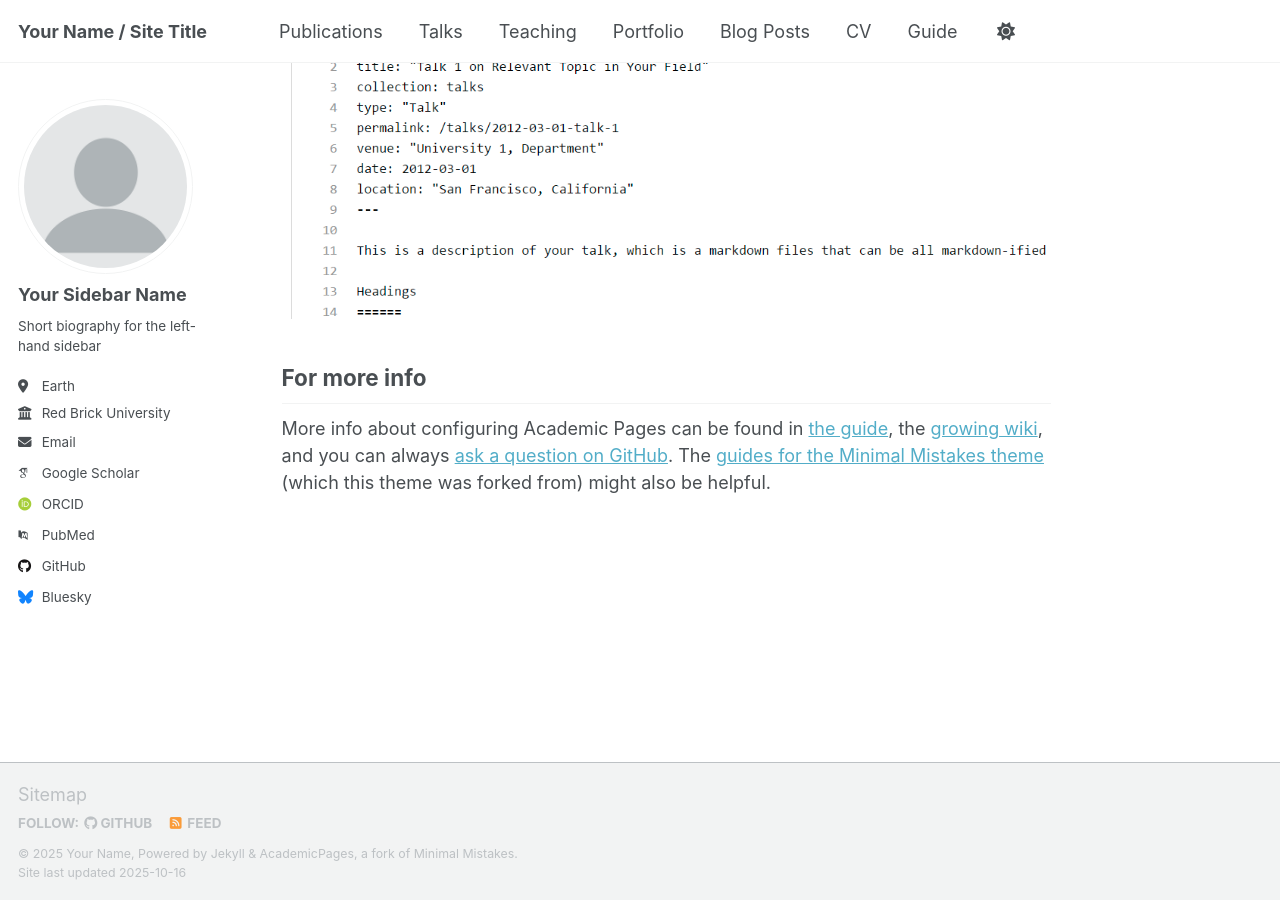
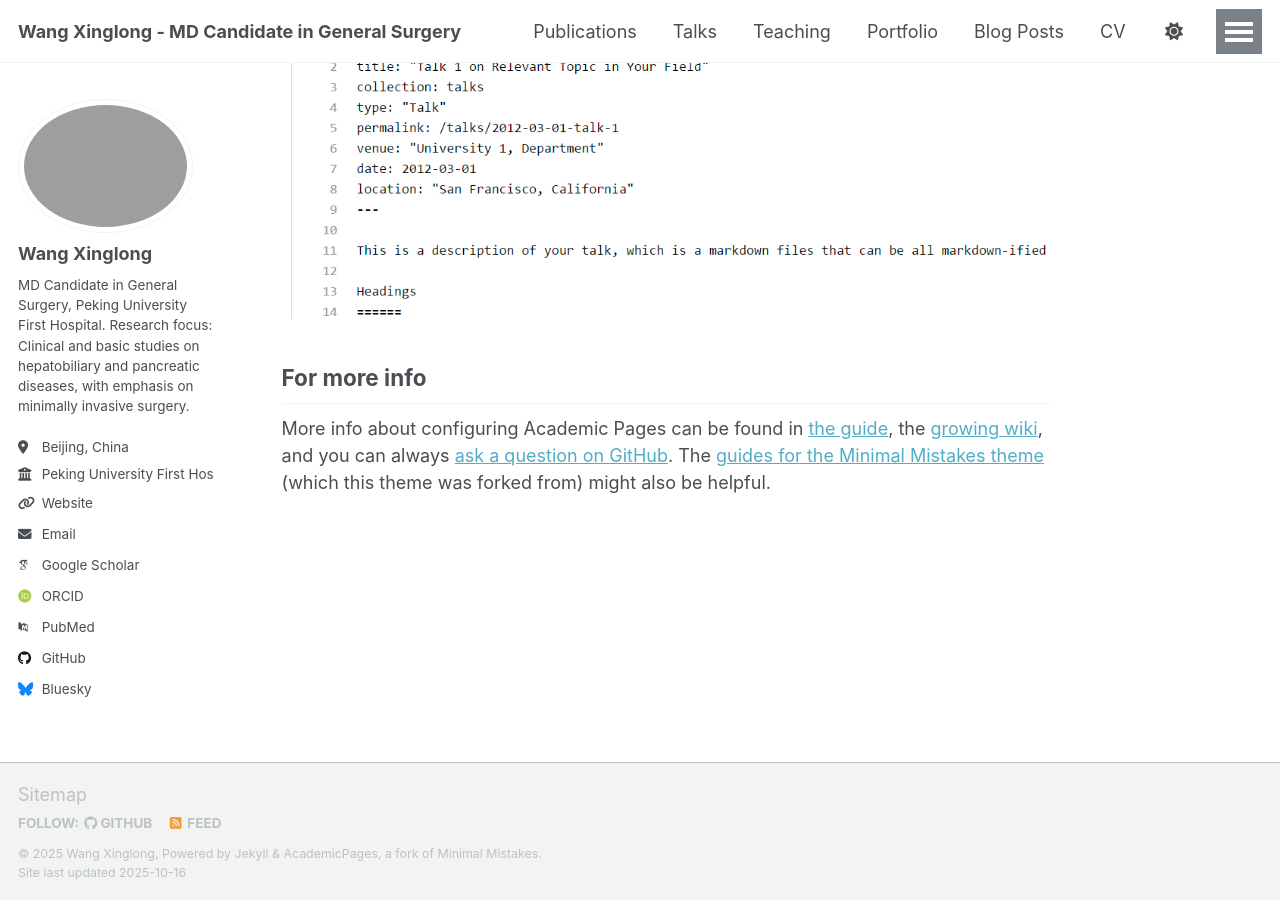
Before and after one commit to wxl9963/wxl9963.github.io, a Jekyll site: the page built from _pages/about.md, in a window 1280 px wide and 900 px high, scrolled down 3436 px. Built offline with Jekyll 4.4.1, drawn with Linux system fonts in a browser that asks for light colours; some web fonts are replaced; a script that is not in the unit is left out.

Commit message:
Update _config.yml

```diff
--- a/_config.yml
+++ b/_config.yml
@@ -9,28 +9,28 @@
 # Basic Site Settings
 locale                   : "en-US"
 site_theme               : "default" # Currently available options are "default", "air"
-title                    : "Your Name / Site Title"
+title                    : "Wang Xinglong - MD Candidate in General Surgery"
 title_separator          : "-"
-name                     : &name "Your Name"
-description              : &description "Your Name's academic portfolio"   # Update this with a general description of your site, this is the default if not overridden by a page
-url                      : https://academicpages.github.io # The base hostname & protocol for your site e.g. "https://[your GitHub username].github.io",
+name                     : &name "Wang Xinglong"
+description              : &description "Academic portfolio of Wang Xinglong, focusing on hepatobiliary and pancreatic surgery research"   # Update this with a general description of your site, this is the default if not overridden by a page
+url                      : https://wxl9963.github.io # The base hostname & protocol for your site e.g. "https://[your GitHub username].github.io",
                                                            # or if you already have some other page hosted on Github then use "https://[your GitHub username].github.io/[Your Repo Name]"
 baseurl                  : "" # the subpath of your site, e.g. "/blog"
-repository               : "academicpages/academicpages.github.io"
+repository               : "wxl9963/wxl9963.github.io"
 
 # Site Author - The following control what appear as part of the author content on the side bar.
 #               If a field is blank the icon and link will not appear, otherwise it will be shown.
 #               Additional customization can be done by editing /_includes/author-profile.html
 author:
   # Biographic information
-  avatar           : "profile.png"
-  name             : "Your Sidebar Name"
-  pronouns         : # example: "she/her"
-  bio              : "Short biography for the left-hand sidebar"
-  location         : "Earth"
-  employer         : "Red Brick University"
-  uri              : # URL
-  email            : "none@example.org"
+  avatar           : "../images/ZP_wxl.png"
+  name             : "Wang Xinglong"
+  pronouns         : # example: "he/him"
+  bio              : "MD Candidate in General Surgery, Peking University First Hospital. Research focus: Clinical and basic studies on hepatobiliary and pancreatic diseases, with emphasis on minimally invasive surgery."
+  location         : "Beijing, China"
+  employer         : "Peking University First Hospital"
+  uri              : https://wxl9963.github.io
+  email            : "wxl_9963@163.com"
 
   # Academic websites
   academia         : # URL
@@ -38,7 +38,7 @@
   googlescholar    : "https://scholar.google.com/citations?user=PS_CX0AAAAAJ"
   inspire-hep      : # URL
   impactstory      : # URL
-  orcid            : "http://orcid.org/yourorcidurl"
+  orcid            : "https://orcid.org/0009-0005-5523-9873"
   semantic         : # URL
   pubmed           : "https://www.ncbi.nlm.nih.gov/pubmed/?term=john+snow"
   researchgate     : # URL
@@ -48,7 +48,7 @@
   bitbucket        : # Username - Update with your username on the site
   codepen          : # Username
   dribbble         : # Username
-  github           : "academicpages"
+  github           : "wxl9963"
   kaggle           : # Username
   stackoverflow    : # User number or user number and name (i.e., use "1" or "1/jeff-atwood")
 
```
